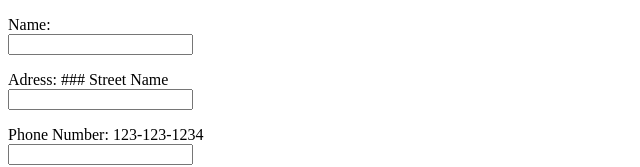
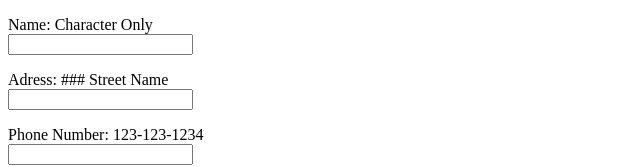
Before and after one commit to martinzc/Facebook_like_Webapp, a plain HTML site: page hw1/index.html in a window 1280 px wide. Shown: the top 167 px of the page, without its empty margins (0-640 px from the left). Drawn offline with Linux system fonts and the light colour scheme.

Commit message:
Changed name to character only

```diff
--- a/hw1/index.html
+++ b/hw1/index.html
@@ -9,8 +9,8 @@
 </head>
 <body>
 	<form id="usrform" method="" action="#" onsubmit="return checkValidation()">
-		<p>Name:<br>
-		<input type="text" name="name" required>
+		<p>Name: Character Only<br>
+		<input type="text" name="name" pattern="([A-Za-z]| ){1,30}" required>
 		</p>
 		<p>Adress: ### Street Name<br>
 		<input type="text" name="address" pattern="\d{1,5}([A-Za-z]| ){1,30}" required>
```
Also changed, not shown: inclass-2/index.html (+2 -2 lines).
